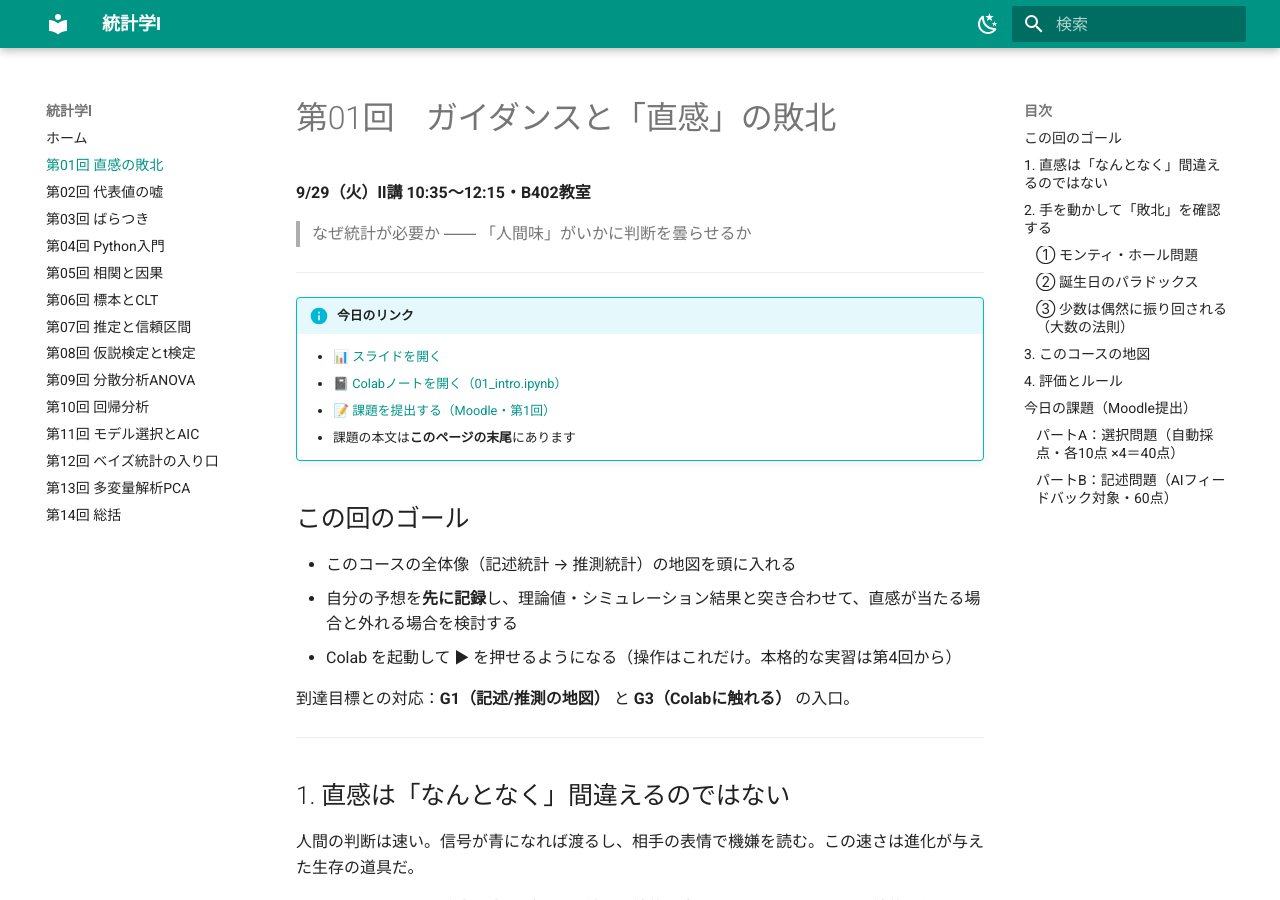
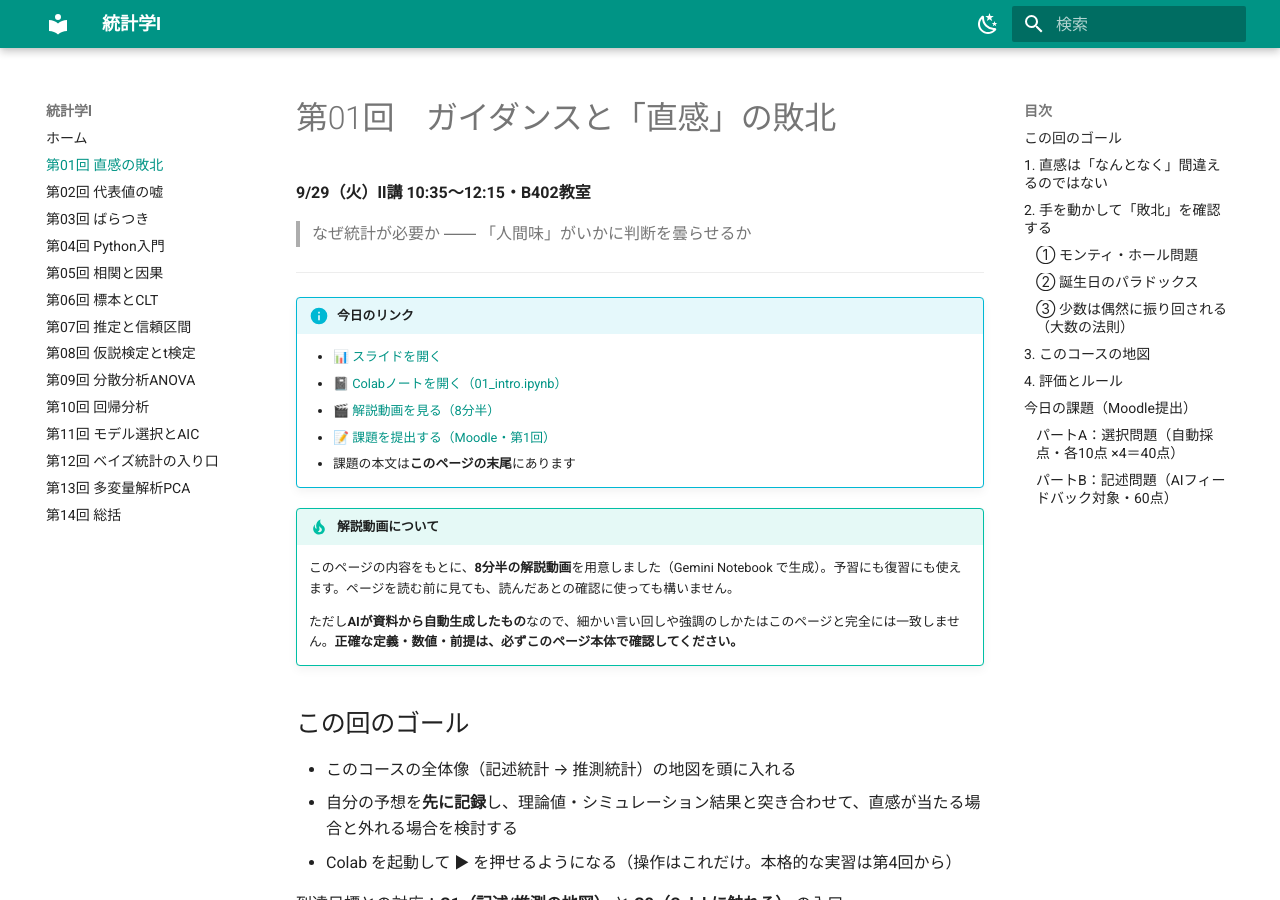
Before and after one commit to aonoa68/toukei-1, an MkDocs documentation site: the page built from docs/01_guidance.md, in a window 1280 px wide and 900 px high. Built offline with MkDocs 1.6.1 and Material for MkDocs 9.7.7, drawn with Linux system fonts in a browser that asks for light colours.

Commit message:
第1回：解説動画（Gemini Notebook・8分半）へのリンクを追加
ページ本体の修正後に作成された動画。今日のリンク欄に追加し、AIが資料から
自動生成したものであるため正確な定義・数値・前提はページ本体で確認する旨の
注記を添えた。共有設定は「リンクを知っている全員」が閲覧可であることを確認済み。

Co-Authored-By: Claude Opus 5 (1M context) <noreply@anthropic.com>

```diff
--- a/docs/01_guidance.md
+++ b/docs/01_guidance.md
@@ -11,9 +11,15 @@
 !!! info "今日のリンク"
     - [📊 スライドを開く](slides/01.html)
     - [📓 Colabノートを開く（01_intro.ipynb）](https://colab.research.google.com/github/aonoa68/toukei-1/blob/main/colab/01_intro.ipynb)
+    - [🎬 解説動画を見る（8分半）](https://notebook.google.com/notebook/ba0040f2-ea73-40cd-b957-929e4732c398)
     - [📝 課題を提出する（Moodle・第1回）](https://moodle.hokusei.ac.jp/mod/assign/view.php?id=990544)
     - 課題の本文は**このページの末尾**にあります
 <!-- LINKS:END -->
+
+!!! tip "解説動画について"
+    このページの内容をもとに、**8分半の解説動画**を用意しました（Gemini Notebook で生成）。予習にも復習にも使えます。ページを読む前に見ても、読んだあとの確認に使っても構いません。
+
+    ただし**AIが資料から自動生成したもの**なので、細かい言い回しや強調のしかたはこのページと完全には一致しません。**正確な定義・数値・前提は、必ずこのページ本体で確認してください。**
 
 ## この回のゴール
 
```
